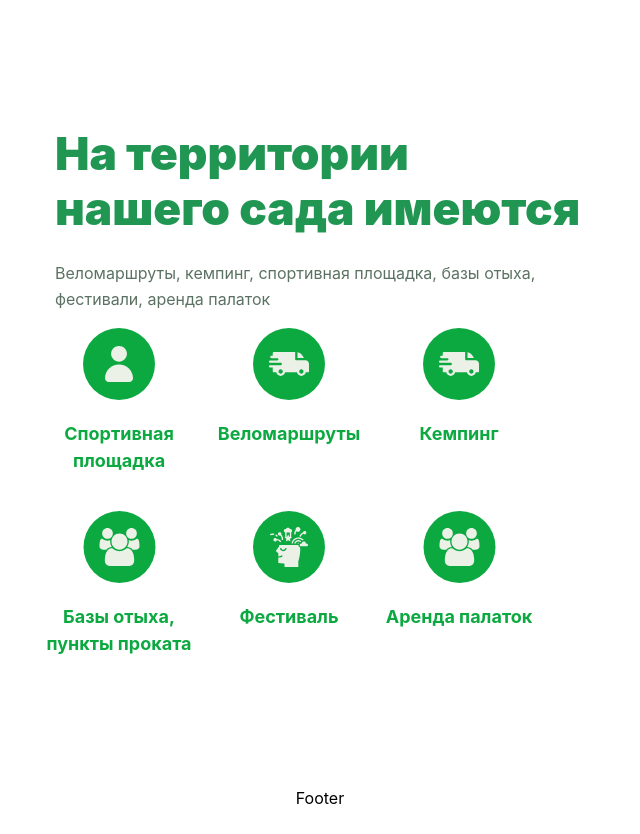
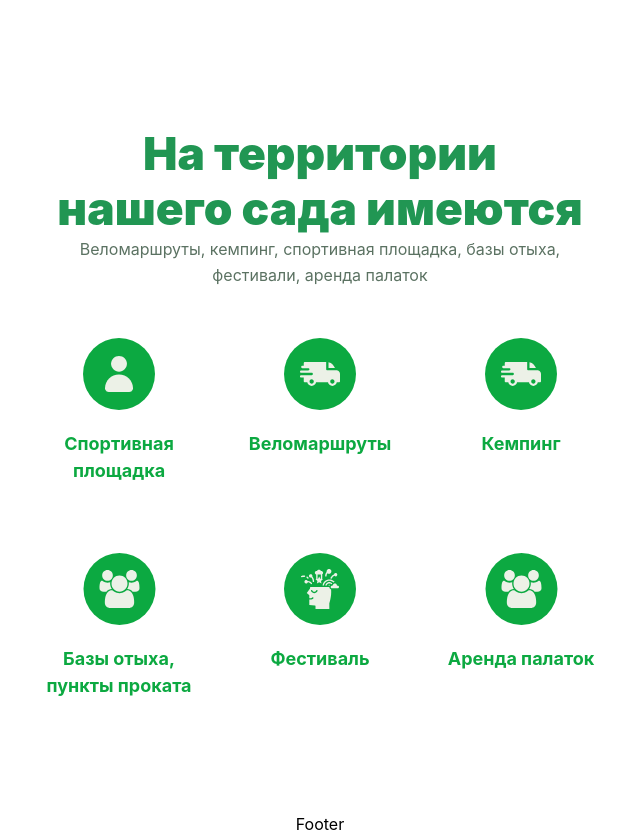
Before and after one commit to PasterIvan/garden, a React (Create React App) app: page /#/main in a window 1280 px wide. Shown: the part 880-1714 px from the top of the page, without its empty margins (320-960 px from the left). Before the commit the page ends 1688 px from the top, so only its background shows below. Built offline with nearby package versions, Linux system fonts and the light colour scheme.

Commit message:
main: picture, icons готовы с адаптацией

```diff
--- a/src/components/c2-Body/b1-Main/Main.module.css
+++ b/src/components/c2-Body/b1-Main/Main.module.css
@@ -1,3 +1,8 @@
 .main {
     width: 70%;
 }
+@media (max-width: 1170px) {
+    .main {
+        width: 95%;
+    }
+}
--- a/src/components/c2-Body/b1-Main/m2-Info/Icons/Icon/Icon.tsx
+++ b/src/components/c2-Body/b1-Main/m2-Info/Icons/Icon/Icon.tsx
@@ -13,18 +13,16 @@ type Icons = {
 export const Icon: React.FC<Icons> = ({icons}) => {
 
     return (
-        <div>
+        <>
             {icons.map(icon => {
                 return (
                     <div key={icon.id} className={style.icon}>
-                        <div>
                             <img src={icon.logo}/>
-                        </div>
                         <div className={style.text}>{icon.text}</div>
                     </div>
                 )
             })}
-        </div>
+        </>
 
 
     )
--- a/src/components/c2-Body/b1-Main/m2-Info/Icons/Icons.module.css
+++ b/src/components/c2-Body/b1-Main/m2-Info/Icons/Icons.module.css
@@ -2,11 +2,7 @@
    max-width: 572px;
    min-height: 365px;
    display: flex;
-   justify-content: space-evenly;
+   justify-content: space-between;
+   align-content: space-between;
    flex-wrap: wrap;
 }
-.icons div {
-   display: flex;
-   flex-wrap: wrap;
-   align-items: center;
-}
--- a/src/components/c2-Body/b1-Main/m2-Info/Text/Text.module.css
+++ b/src/components/c2-Body/b1-Main/m2-Info/Text/Text.module.css
@@ -13,6 +13,7 @@
     font-size: 46px;
     line-height: 120%;
     color: #219653;
+
 }
 
 .text {
@@ -23,11 +24,16 @@
     font-size: 16px;
     line-height: 26px;
     color: #5B7262;
+
+
 }
 @media (max-width: 1599px) {
     .title {
-        width: 100%;
 
+        text-align: center;
     }
-
+    .text {
+        text-align: center;
+        margin-bottom: 50px;
+    }
 }
```
